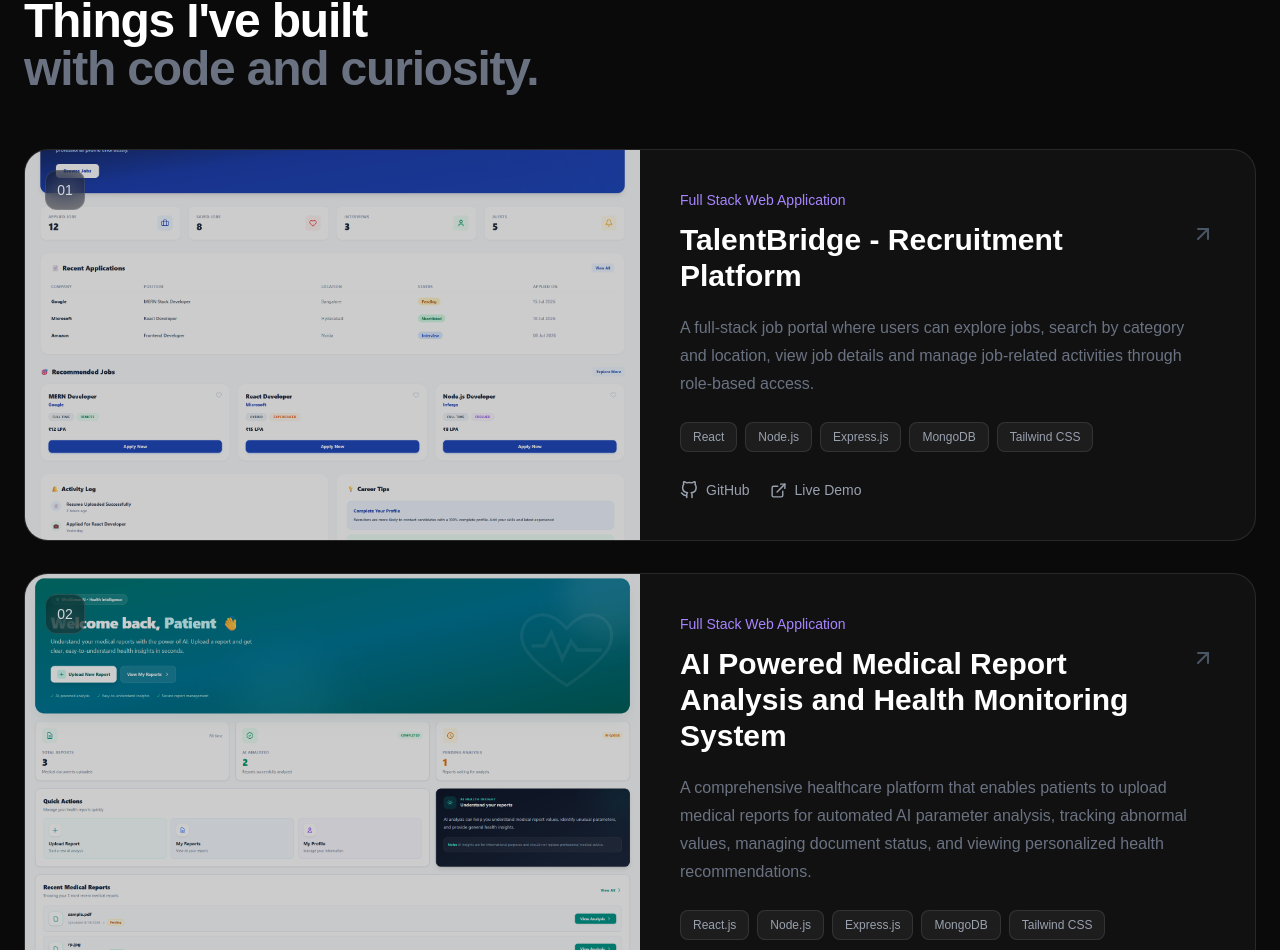
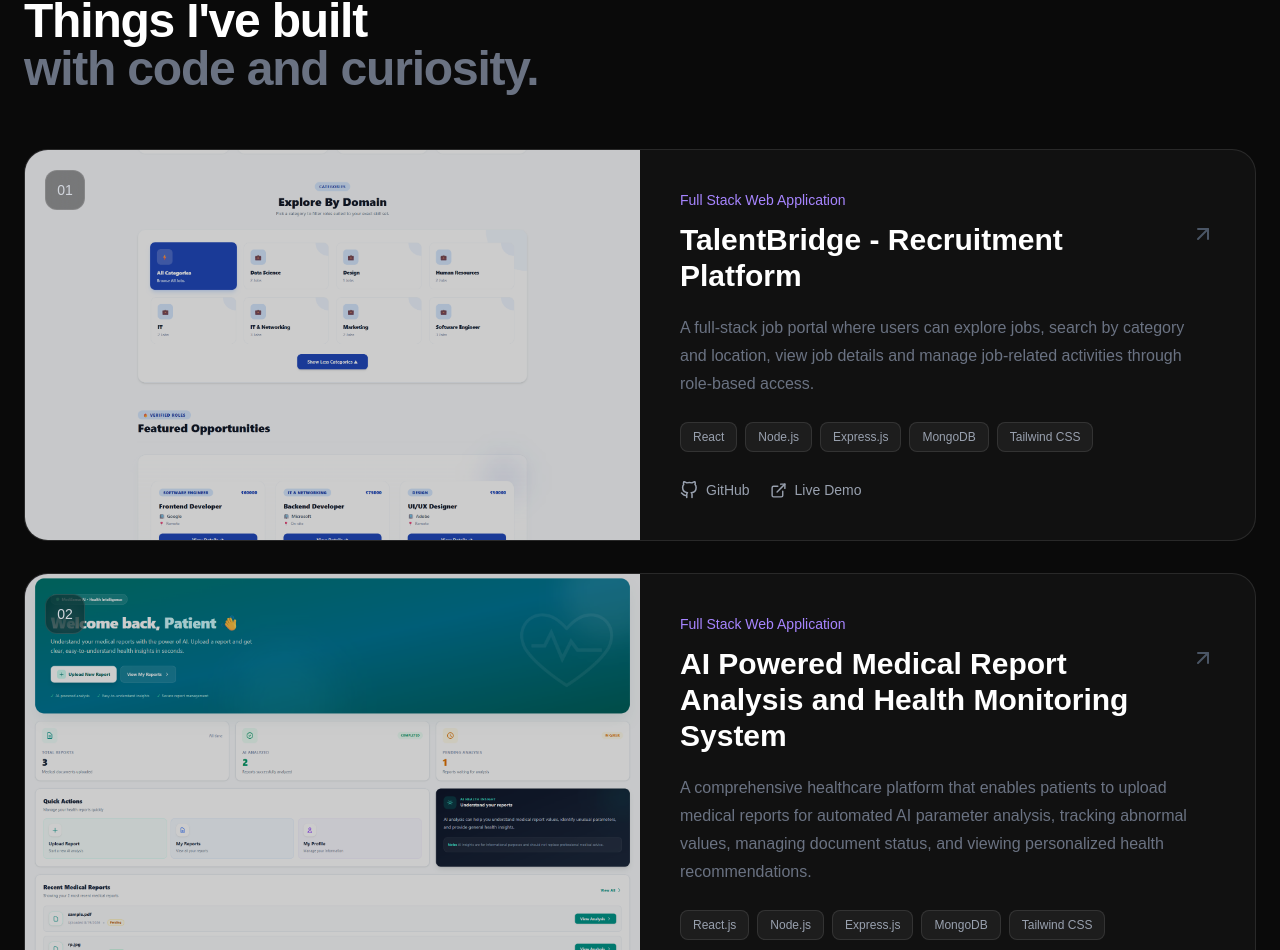
Before and after one commit to SandhyaCodes09/sandhya-portfolio, a React (Vite) app in the folder my-portfolio/: page / in a window 1280 px wide. Shown: the part 2635-3585 px from the top of the page. Built offline with nearby package versions, Linux system fonts and the light colour scheme.

Commit message:
project  link update

```diff
--- a/my-portfolio/src/components/Projects.jsx
+++ b/my-portfolio/src/components/Projects.jsx
@@ -18,7 +18,7 @@ const projects = [
       "MongoDB",
       "Tailwind CSS",
     ],
-    image: "/projects/lms.png",
+    image: "/projects/home2.png",
     github: "https://github.com/SandhyaCodes09/mern-job-portal",
     live: "https://mern-job-portal-henna.vercel.app/",
     featured: true,
```
Also changed, not shown: my-portfolio/public/projects/home2.png (added).
